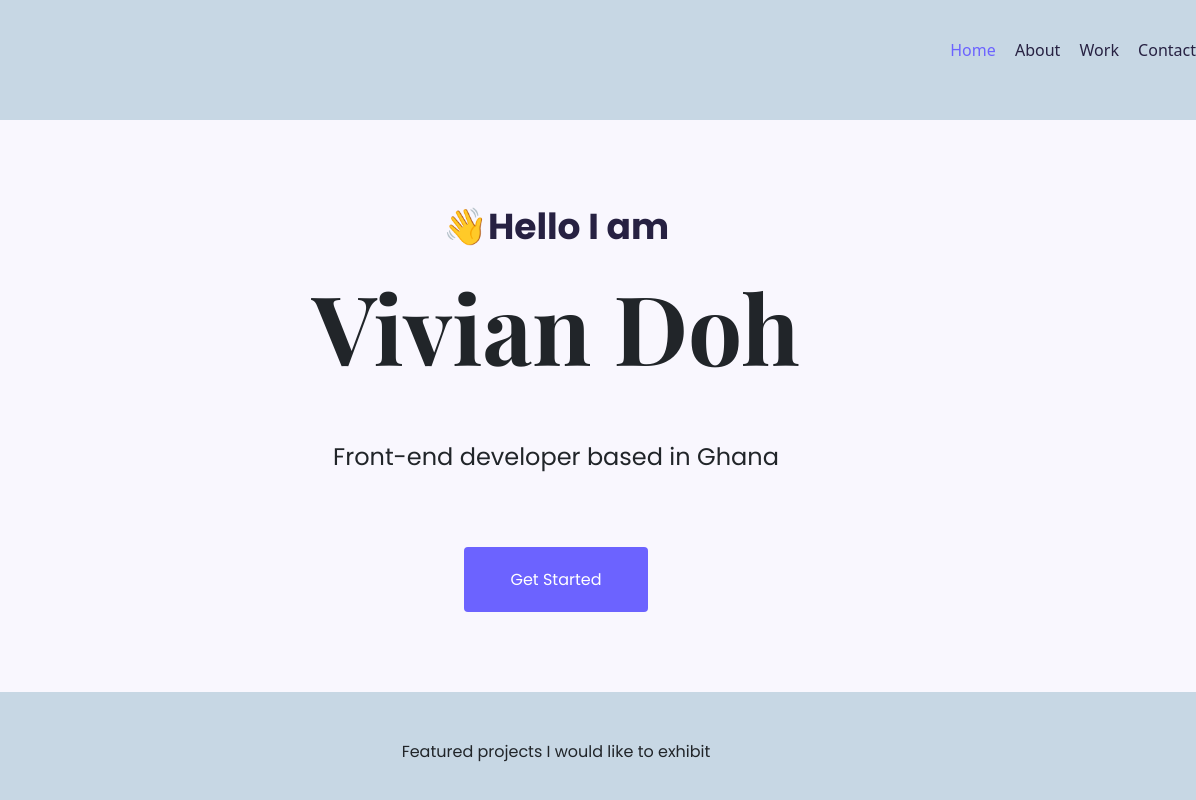
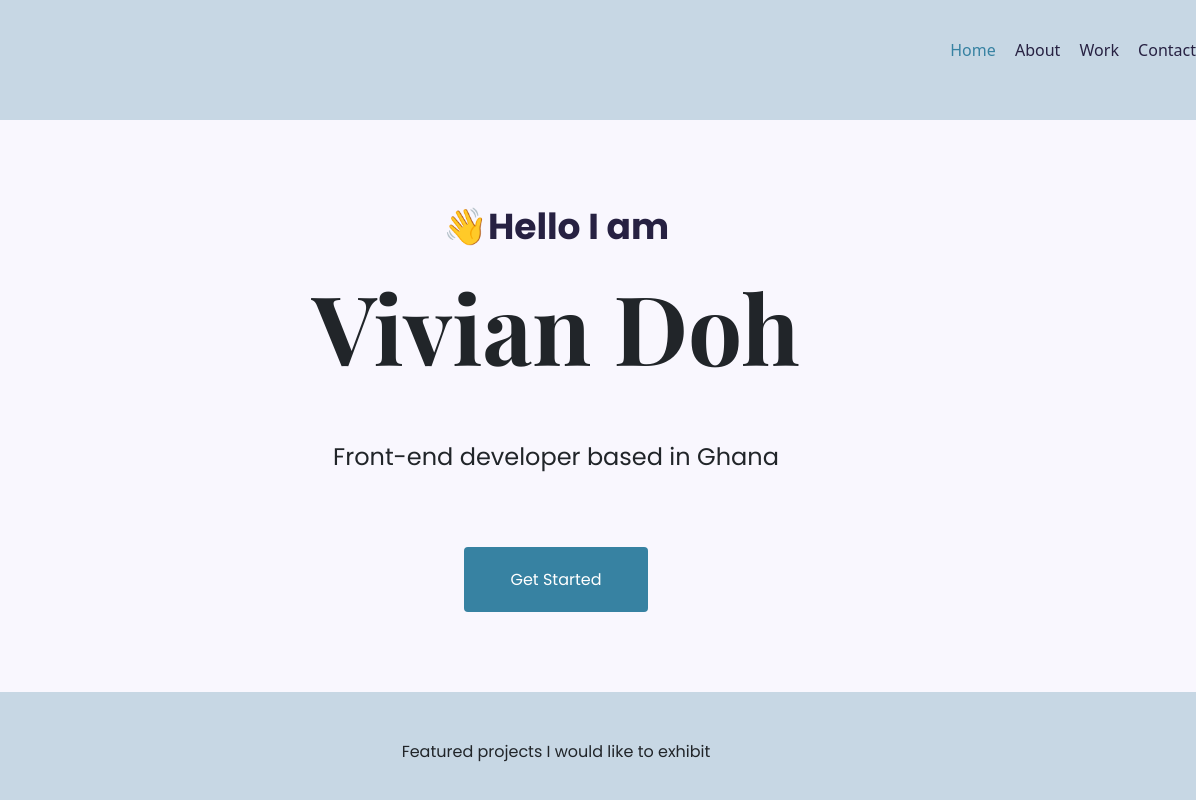
Before and after one commit to viviandoh/Portfolio-project-figma, a plain HTML site: page index.html in a window 1280 px wide. Shown: the top 800 px of the page, 84-1280 px from the left. Drawn offline with nearby package versions, Linux system fonts and the light colour scheme.

Commit message:
final touches

```diff
--- a/styles/app.css
+++ b/styles/app.css
@@ -1,5 +1,5 @@
 :root {
-  --branding-color: #6c63ff;
+  --branding-color: #3782a2;
   --home-color: #f9f7fe;
   --btn-branding-color: #fff;
 }
```
